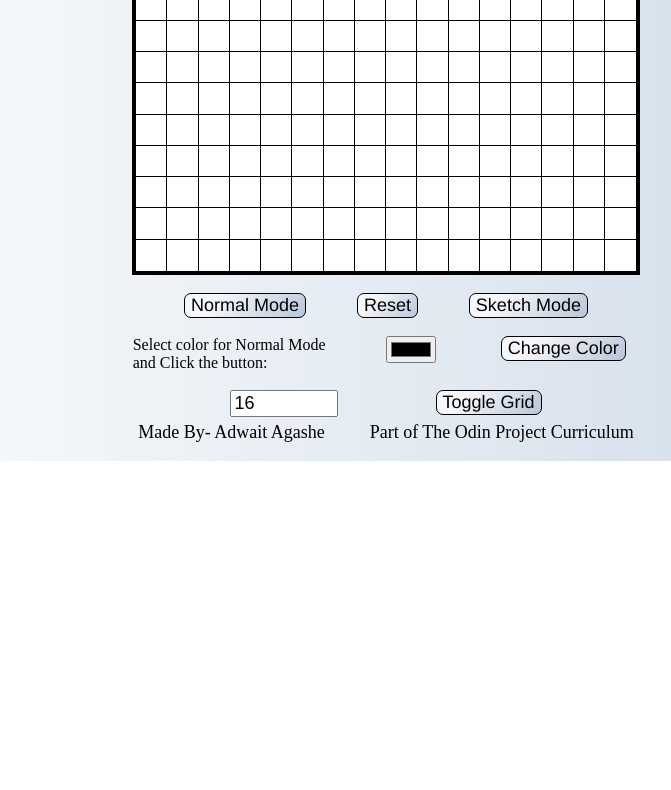
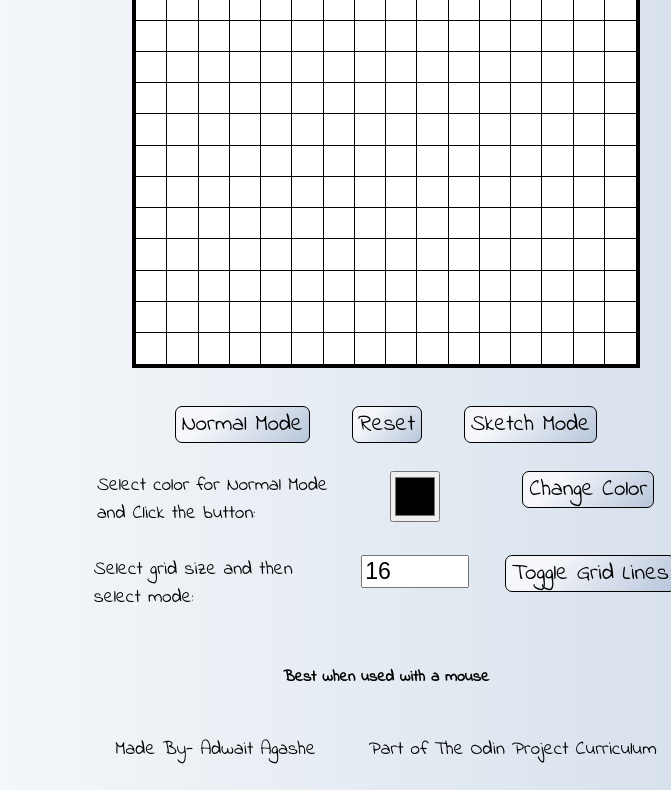
Before and after one commit to agasheadwait/Etch-A-Sketch-Project, a plain HTML site: page index.html in a window 1280 px wide. Shown: the part 339-1129 px from the top of the page, without its empty margins (254-925 px from the left). Before the commit the page ends 800 px from the top, so only its background shows below. Drawn offline with Linux system fonts and the light colour scheme.

Commit message:
Final Commit

```diff
--- a/index.html
+++ b/index.html
@@ -5,11 +5,13 @@
             Etch-A-Sketch
         </title>
         <link rel='stylesheet' href='style.css'>
+        <link href="https://fonts.googleapis.com/css2?family=Indie+Flower&display=swap" rel="stylesheet">
         <meta name="viewport" content="width=device-width, initial-scale=1">
     </head>
     <body>
         <header>
             <h1>Etch-A-Sketch</h1>
+            <h2>Double tap on the board to start drawing</h2>
         </header>
         <div id='external'>
 
@@ -33,9 +35,14 @@
         <br>
         <div style="display:flex; justify-content: center;">
             <div id='grids'>
+                <label>Select grid size and then select mode:</label>
                 <input type='number' id='userSize' min='1' value='16'>
-                <button id='toggle' onclick=toggle()>Toggle Grid</button>
+                <button id='toggle' onclick=toggle()>Toggle Grid Lines</button>
+                <br>
             </div>
+        </div>
+        <div style="display:flex; justify-content: center;">
+            <h5>Best when used with a mouse</h5>
         </div>
 
         <footer>
@@ -43,6 +50,7 @@
             <p>
                 Made By- Adwait Agashe  &emsp;&emsp; Part of The Odin Project Curriculum
             </p>
+
         </div>
         </footer>
     </body>
--- a/script.js
+++ b/script.js
@@ -116,6 +116,7 @@ function changeColor(){
 }
 function reset(){
     userColor='rgb(0,0,0)';
+    document.querySelector('#mycolor').value = '#000000';
     clear();
     document.querySelector('#userSize').value = 16;
     userSize = document.querySelector('#userSize').value
--- a/style.css
+++ b/style.css
@@ -4,6 +4,8 @@ header{
 body{
     background-color: #ffffff;
     background-image: linear-gradient(90deg, #ffffff 0%, #d7e1ec 74%);
+    font-family: 'Indie Flower', cursive;
+    font-size: larger;
 }
 div#external {
     width: 500px;
@@ -43,17 +45,17 @@ div#bottombuttons{
 
 }
 div#grids{
-    display: flex;
-    width: 40%;
-    justify-content: space-evenly;
-    position: relative;
+    display: grid;
+    grid-template-columns: 40% 30% 30%;
+
+    justify-items: center;
 }
 
 button{
     height: max-content;
     width: max-content;
-    font-size: large;
-    font-family: 'Heebo', Helvetica, Arial, sans-serif;
+    font-size: larger;
+    font-family: 'Indie Flower', cursive;
 	font-weight: 500;
     border-radius: 7px;
     border: 1px solid black;
@@ -66,19 +68,21 @@ button:hover{
     background-color: #537895;
     background-image: linear-gradient(315deg, #537895 0%, #09203f 74%);
     color: white;
-    z-index: 2;
-    font-size: large;
-    box-shadow: black;
-
+    transform: scale(1.02) translateY(-0.15rem);
+    box-shadow: 0 0.1rem 1rem #10cbcf;
+    border: 1px solid #10cbcf;
 }
-
+button:active{
+    transform: scale(.9) translateY(0);
+    border: 0px;
+}
 
 #userSize{
     height: max-content;
     width: 100px;
-    font-size: large;
+    font-size: larger;
 }
-footer{
+/* footer{
     position: fixed;
     bottom: 0;
     right: 0;
@@ -86,4 +90,13 @@ footer{
     display: flex;
     justify-content: center;
     font-size: large;
+} */
+#mycolor{
+    height: 90%;
 }
+#mycolor:hover{
+    color: white;
+    transform: scale(1.02) translateY(-0.15rem);
+    box-shadow: 0 0.1rem 1rem #ffffff;
+    border: 1px solid #ffffff;
+}
```
Also changed, not shown: download.jpeg (added).
